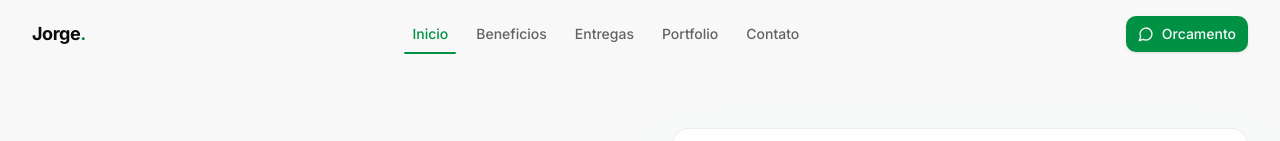
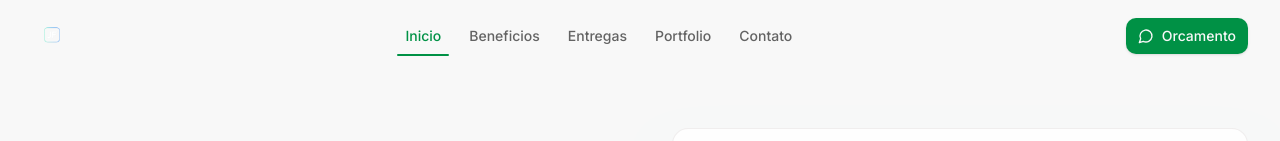
Before and after one commit to Jorgefigueredoo/Jorge-Landing-Page, a Next.js app: page / in a window 1280 px wide. Shown: the top 141 px of the page. Built offline with nearby package versions, Linux system fonts and the light colour scheme.

Commit message:
feat: add project logo to header with Next.js Image component
Update header to display saved logo at 40x40px with priority.

```diff
--- a/components/header.tsx
+++ b/components/header.tsx
@@ -2,6 +2,7 @@
 
 import { useState, useEffect } from "react"
 import Link from "next/link"
+import Image from "next/image"
 import { Button } from "@/components/ui/button"
 import { MessageCircle, Menu, X } from "lucide-react"
 import { motion, AnimatePresence } from "framer-motion"
@@ -61,8 +62,15 @@ export function Header() {
         }`}
       >
         <div className="mx-auto flex max-w-7xl items-center justify-between px-4 py-4 sm:px-6 lg:px-8">
-          <Link href="#inicio" className="text-lg font-bold tracking-tight text-foreground">
-            Jorge<span className="text-primary">.</span>
+          <Link href="#inicio" className="flex items-center">
+            <Image
+              src="/images/logo.png"
+              alt="Jorge Figueredo - Logo"
+              width={40}
+              height={40}
+              className="h-10 w-10 object-contain"
+              priority
+            />
           </Link>
 
           {/* Desktop nav */}
```
Also changed, not shown: public/images/logo.png (added).
